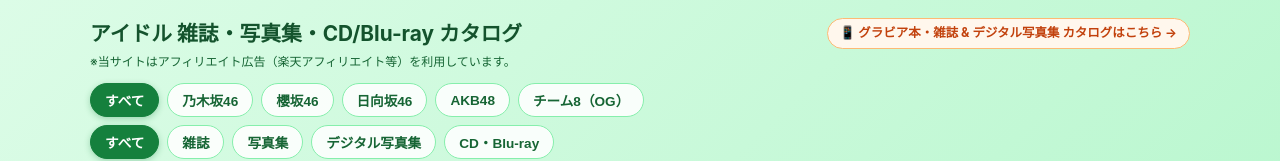
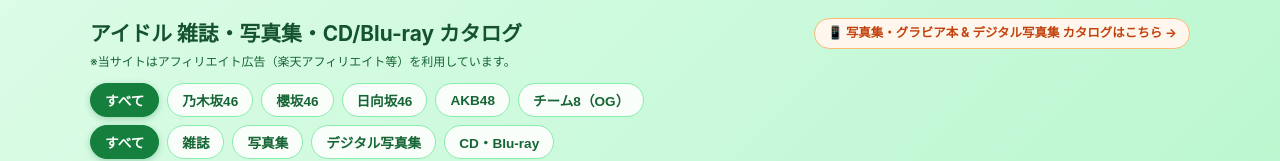
Before and after one commit to marron-stage/idol-catalog, a plain HTML site: page index.html in a window 1280 px wide. Shown: the top 161 px of the page. Drawn offline with Linux system fonts and the light colour scheme.

Commit message:
Update index.html

```diff
--- a/index.html
+++ b/index.html
@@ -318,7 +318,7 @@
   <div class="header-inner">
     <div class="header-top">
       <h1>アイドル 雑誌・写真集・CD/Blu-ray カタログ</h1>
-      <a class="sister-link" href="https://marron-stage.github.io/gravure-catalog/">📱 グラビア本・雑誌 & デジタル写真集 カタログはこちら →</a>
+      <a class="sister-link" href="https://marron-stage.github.io/gravure-catalog/">📱 写真集・グラビア本 & デジタル写真集 カタログはこちら →</a>
     </div>
     <p class="pr-note">※当サイトはアフィリエイト広告（楽天アフィリエイト等）を利用しています。</p>
 
```
